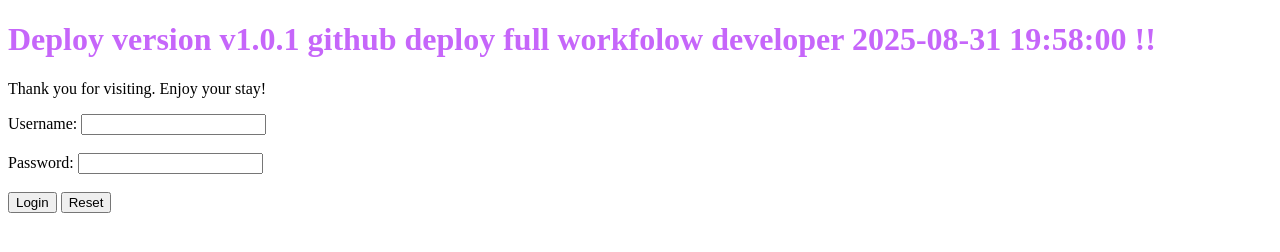
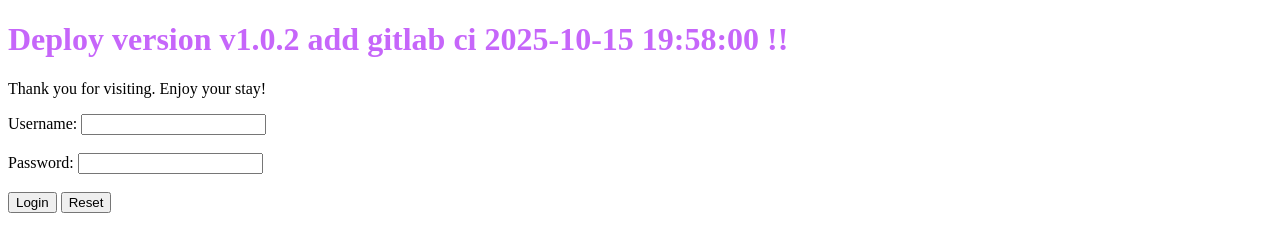
Before and after one commit to huutk97/nodejs-random-color-20250819, a website: page public/index.html in a window 1280 px wide. Drawn offline with Linux system fonts and the light colour scheme.

Commit message:
modify gitlab ci

```diff
--- a/public/index.html
+++ b/public/index.html
@@ -7,7 +7,7 @@
 </head>
 
 <body>
-    <h1 id="welcome" style="color: #C666FA;">Deploy version v1.0.1 github deploy full workfolow developer  2025-08-31 19:58:00 !!</h1>
+    <h1 id="welcome" style="color: #C666FA;">Deploy version v1.0.2 add gitlab ci 2025-10-15 19:58:00 !!</h1>
     <p>Thank you for visiting. Enjoy your stay!</p>
 
     <form action="/api/login" method="POST">
```
